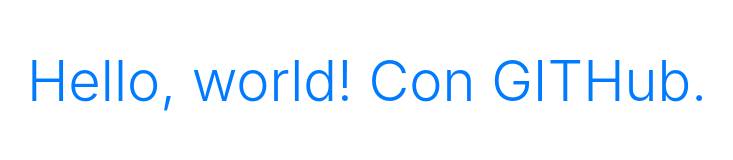
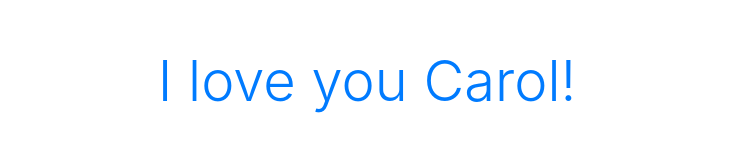
Before and after one commit to seergioveera/seergioveera.github.io, a plain HTML site: page index.html in a window 1280 px wide. Shown: the whole page, without its empty margins (273-1006 px from the left). Drawn offline with nearby package versions, Linux system fonts and the light colour scheme.

Commit message:
Update index.html

```diff
--- a/index.html
+++ b/index.html
@@ -12,7 +12,7 @@
   </head>
   <body>
     <h1 class="text-center mt-5 display-4 text-primary">
-        Hello, world! Con GITHub.
+        I love you Carol!
     </h1>
 
     <!-- Optional JavaScript -->
```
